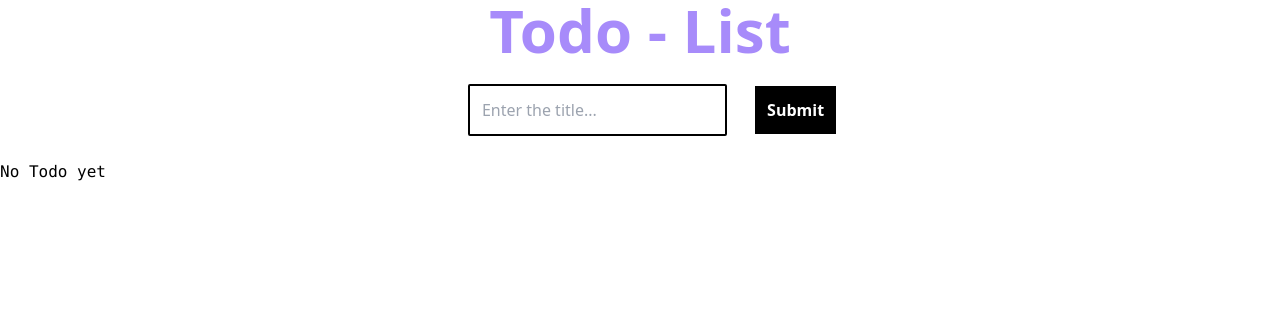
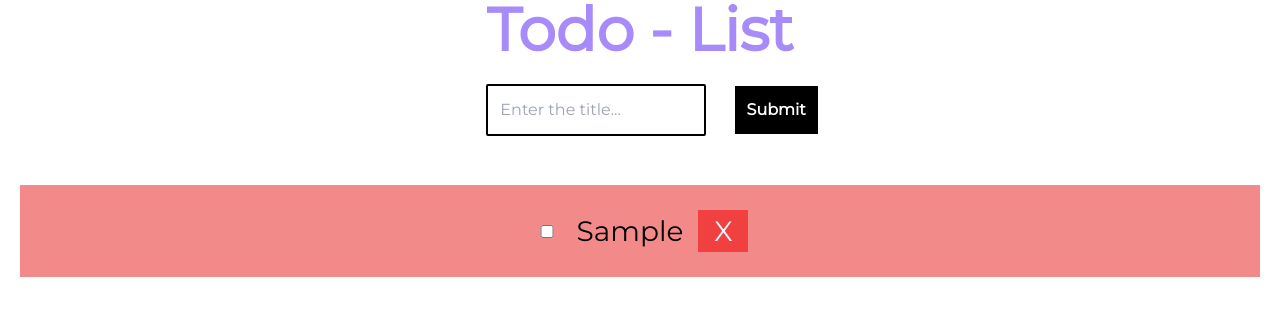
Before and after one commit to Manish4567jkl/Typescript-Todo, a website built with Vite: page index.html in a window 1280 px wide. Both pictures are taken after typing "Sample" into the empty fields and a click on the button "Submit". Built offline with nearby package versions, Linux system fonts and the light colour scheme.

Commit message:
added functionality

```diff
--- a/index.html
+++ b/index.html
@@ -5,6 +5,9 @@
     <link rel="icon" type="image/svg+xml" href="/vite.svg" />
     <meta name="viewport" content="width=device-width, initial-scale=1.0" />
     <title>Todo</title>
+    <link rel="preconnect" href="https://fonts.googleapis.com">
+    <link rel="preconnect" href="https://fonts.gstatic.com" crossorigin>
+    <link href="https://fonts.googleapis.com/css2?family=Montserrat&display=swap" rel="stylesheet">
   </head>
   <body>
     <div id="app">
@@ -18,7 +21,7 @@
 
       </div>
       <div class="task-container">
-        <p class="font-mono font-medium">No Todo yet</p>
+        <p class="font-mono font-medium flex align-middle justify-center">No Todo yet</p>
       </div>
     </div>
     <script type="module" src="/src/main.ts"></script>
--- a/src/main.ts
+++ b/src/main.ts
@@ -1,8 +1,8 @@
 import './style.css'
 
 const taskContainer = document.querySelector('.task-container') as HTMLDivElement;
-const input = document.getElementsByTagName('input')[0] as unknown  as HTMLInputElement;
-const btn = document.querySelector('button') as HTMLButtonElement;
+const todoInput = document.getElementsByTagName('input')[0] as HTMLInputElement;
+//*const btn = document.querySelector('button') as HTMLButtonElement;
 const form = document.querySelector('form') as HTMLFormElement;
 
 interface Todo{
@@ -17,12 +17,50 @@ form.onsubmit = (e:SubmitEvent) => {
     e.preventDefault();
 
     const todo:Todo = {
-        title:"",
+        title:todoInput.value,
         isCompleted:false,
-        id:(Math.random()*100000).toString()
+        id:(Math.random()*10).toString()
     };
 
     todos.push(todo);
-    input.value=""
-    console.log(todo)
+    todoInput.value=""
+    renderTodo(todos);
 }
+const generateTodos = (title:string , isCompleted:boolean , id:string) => {
+    const todo:HTMLDivElement = document.createElement('div');
+    todo.className = "div-incomplete"
+    const check:HTMLInputElement = document.createElement("input")
+    check.setAttribute("type" , "checkbox");
+    check.className = "checked"
+    check.checked = isCompleted;
+    check.onchange = () => {
+
+    }
+
+    const p:HTMLParagraphElement = document.createElement("p");
+    p.innerText = title;
+    const btn:HTMLButtonElement = document.createElement('button')
+    btn.className = "redbtn"
+    btn.innerText = "X"
+    btn.onclick = () => {
+        deleteTodo(id);
+    }
+
+    const deleteTodo = (id:string) => {
+        const index = todos.findIndex((item) => item.id === id)
+        todos.splice(index,1);
+        renderTodo(todos)
+    }
+
+    todo.append(check,p,btn)
+    taskContainer.append(todo)
+}
+
+
+const renderTodo = (todos:Todo[]) => {
+    taskContainer.innerText=""
+    todos.forEach(item => {
+        generateTodos(item.title , item.isCompleted , item.id);
+    })
+
+}
--- a/src/style.css
+++ b/src/style.css
@@ -2,13 +2,41 @@
 @tailwind components;
 @tailwind utilities;
 
-/**
-.container{
+*{
+  font-family: 'Montserrat', sans-serif;
+}
+
+.redbtn{
+  background-color: rgb(240, 64, 64);
+  color:aliceblue;
+  margin-left: 15px;
+  width: 50px;
+
+}
+
+.checked{
+margin-right: 15px;
+width: 30px;
+}
+
+.div-incomplete{
+  background-color: rgb(243, 138, 138);
+  margin: 25px 20px;
   display: flex;
-  justify-content:center;
-  align-items:center;
-  height: 30vh;
-  background-color: red;
-  width: 100vw;
+  justify-content: center;
+  align-items: center;
+  font-weight: 400;
+  font-size: 28px;
+  padding: 25px;
 }
-*/
+
+.div-complete{
+  display: flex;
+  justify-content: center;
+  align-items: center;
+  background-color: rgb(102, 255, 102);
+  margin: 25px 20px;
+  font-weight: 400;
+  font-size: 28px;
+  padding: 35px;
+}
```
